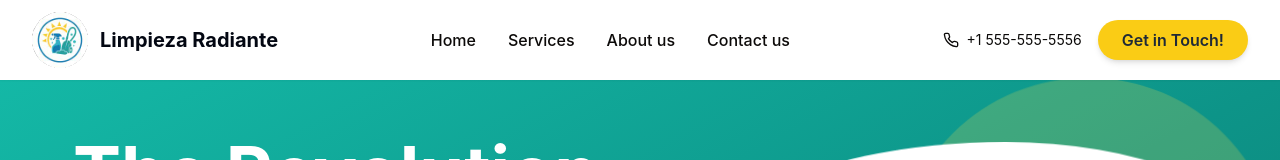
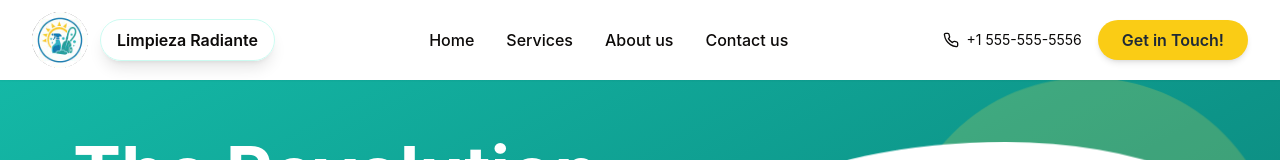
Before and after one commit to FrankyAntonioRodriguezHernandez/Limpieza-Radiante-Website, a React (Vite) app: page / in a window 1280 px wide. Shown: the top 160 px of the page. Built offline with nearby package versions, Linux system fonts and the light colour scheme.

Commit message:
Ajuste titulo en forma de burbuja

```diff
--- a/src/components/Header.tsx
+++ b/src/components/Header.tsx
@@ -98,11 +98,26 @@ const Header = () => {
                 <span className="text-teal-500 font-bold text-sm">LR</span>
               </div>
             </div>
-            <span className={"text-xl font-bold text-gray-950 transition-opacity duration-300 " +
-              (isMenuOpen ? "opacity-100" : "opacity-0") + " md:opacity-100"
+            <span className={"transition-opacity duration-300 " + (isMenuOpen ? "opacity-100" : "opacity-0") + " md:opacity-100"
             }>
+              <Link to="/#home"
+                onClick={e => {
+                  if (location.pathname === "/" || location.pathname === "/#home") {
+                    e.preventDefault();
+                    const el = document.getElementById("home");
+                    if (el) el.scrollIntoView({ behavior: "smooth" });
+                  }
+                }}>
+                <span className="inline-block px-4 py-2 bg-white/90 shadow-lg rounded-full font-semibold text-stone-950 text-base border border-teal-100
+    hover:bg-teal-50 hover:scale-105 hover:shadow-xl transition-all duration-200"
+                  style={{ backdropFilter: 'blur(3px)' }}
+                >
                   Limpieza Radiante
                 </span>
+              </Link>
+
+            </span>
+
           </div>
           {/* Desktop Navigation */}
           <nav className="hidden md:flex space-x-8">
```
Lines whose indentation alone changed are shown as unchanged.
